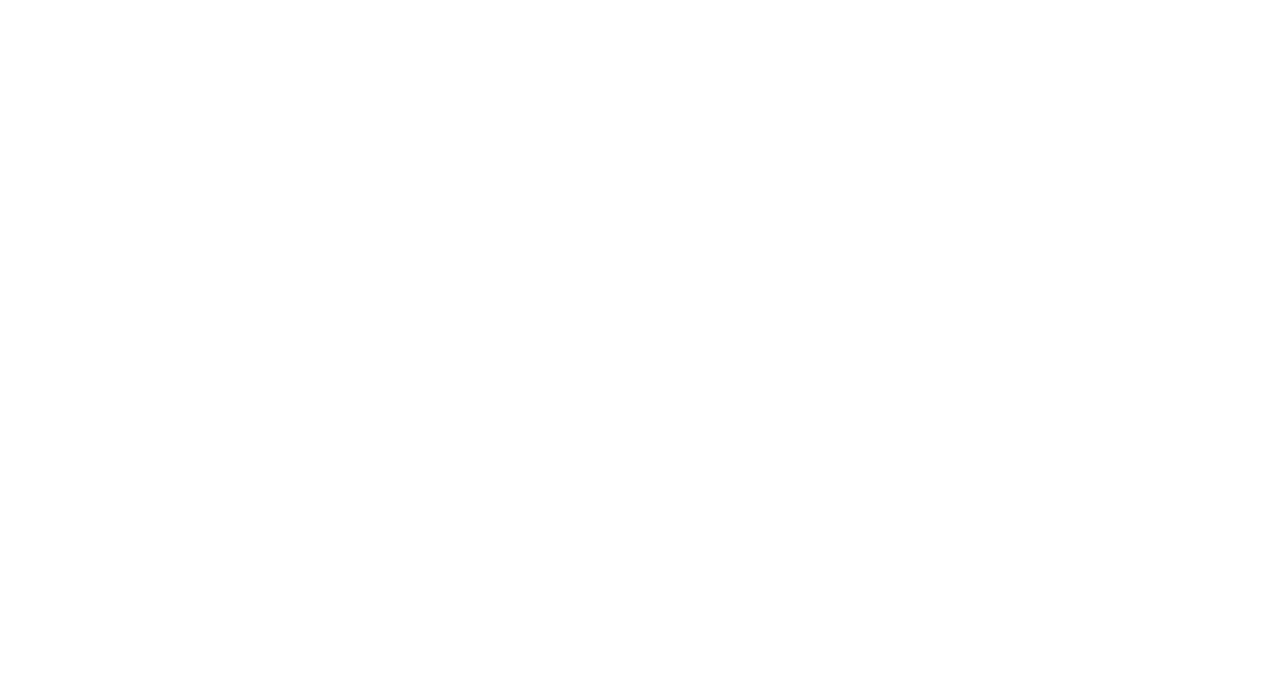
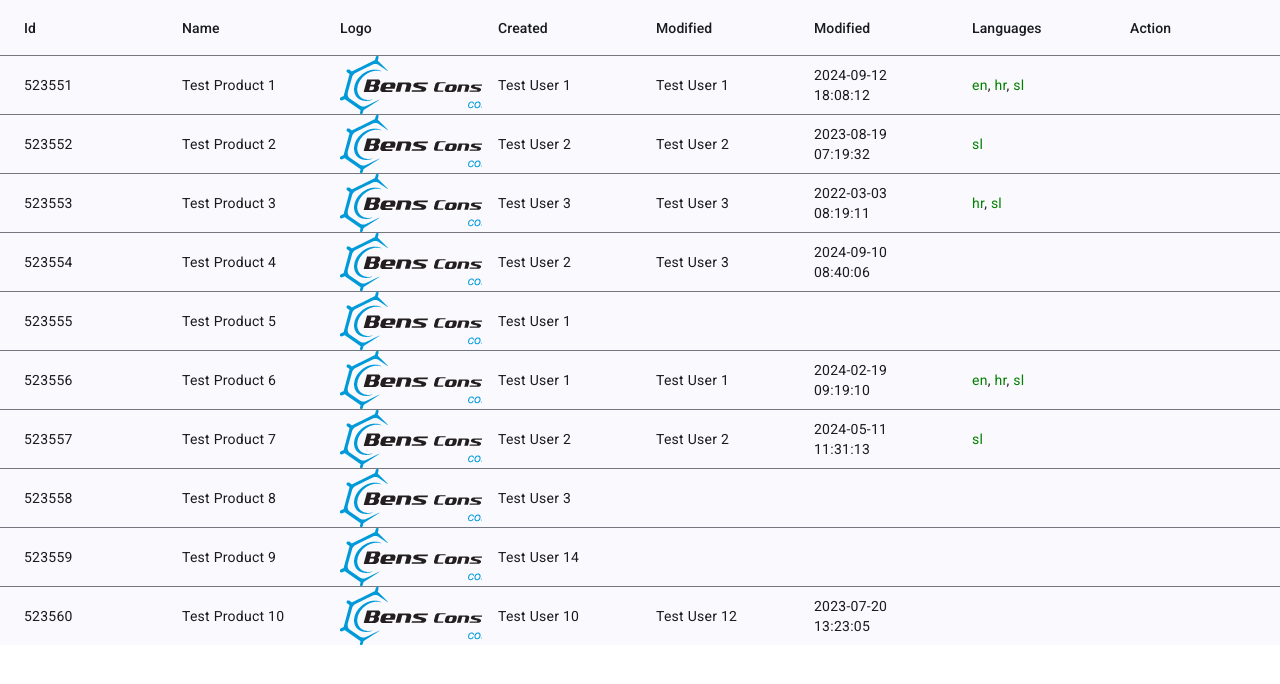
Before and after one commit to StructuredCode/chemical-app, an Angular app: page /products in a window 1280 px wide. Before the commit this address led to /. Shown: the top 684 px of the page. Built offline with nearby package versions, Linux system fonts and the light colour scheme.

Commit message:
Implement product-list component and service

```diff
--- a/src/app/app.config.ts
+++ b/src/app/app.config.ts
@@ -3,7 +3,8 @@ import { provideRouter } from '@angular/router';
 
 import { routes } from './app.routes';
 import { provideAnimationsAsync } from '@angular/platform-browser/animations/async';
+import { provideHttpClient } from '@angular/common/http';
 
 export const appConfig: ApplicationConfig = {
-  providers: [provideZoneChangeDetection({ eventCoalescing: true }), provideRouter(routes), provideAnimationsAsync()]
+  providers: [provideZoneChangeDetection({ eventCoalescing: true }), provideRouter(routes), provideAnimationsAsync(), provideHttpClient()]
 };
--- a/src/app/app.routes.ts
+++ b/src/app/app.routes.ts
@@ -1,3 +1,8 @@
 import { Routes } from '@angular/router';
+import { ProductListComponent } from './product-list/product-list.component';
 
-export const routes: Routes = [];
+export const routes: Routes = [
+    {path:'products', component: ProductListComponent},
+    {path: '', redirectTo:'/products', pathMatch: 'full'},
+    {path: '**', redirectTo:'/products'}
+];
--- /dev/null
+++ b/src/app/models/product.ts
@@ -0,0 +1,10 @@
+export interface Product {
+    id: number,
+    product_name: string,
+    product_company: number
+    logo: string
+    created_by: string
+    modified_by: string
+    modified_on: string
+    languages: string
+}
--- /dev/null
+++ b/src/app/product-list/product-list.component.html
@@ -0,0 +1,58 @@
+<table mat-table [dataSource]="products">
+  <!-- Id -->
+  <ng-container matColumnDef="id">
+    <mat-header-cell *matHeaderCellDef>Id</mat-header-cell>
+    <mat-cell *matCellDef="let product">{{ product.id }}</mat-cell>
+  </ng-container>
+
+  <!-- Name -->
+  <ng-container matColumnDef="product_name">
+    <mat-header-cell *matHeaderCellDef>Name</mat-header-cell>
+    <mat-cell *matCellDef="let product">{{ product.product_name }}</mat-cell>
+  </ng-container>
+
+  <!-- Logo -->
+  <ng-container matColumnDef="logo">
+    <mat-header-cell *matHeaderCellDef>Logo</mat-header-cell>
+    <mat-cell *matCellDef="let product">
+      <img [src]="product.logo" alt="product-logo" />
+    </mat-cell>
+  </ng-container>
+
+  <!-- Created by -->
+  <ng-container matColumnDef="created_by">
+    <mat-header-cell *matHeaderCellDef>Created</mat-header-cell>
+    <mat-cell *matCellDef="let product">{{ product.created_by }}</mat-cell>
+  </ng-container>
+
+  <!-- Creation date -->
+  <ng-container matColumnDef="modified_by">
+    <mat-header-cell *matHeaderCellDef>Modified</mat-header-cell>
+    <mat-cell *matCellDef="let product">{{ product.modified_by }}</mat-cell>
+  </ng-container>
+
+  <!-- Modified date -->
+  <ng-container matColumnDef="modified_on">
+    <mat-header-cell *matHeaderCellDef>Modified</mat-header-cell>
+    <mat-cell *matCellDef="let product">{{ product.modified_on }}</mat-cell>
+  </ng-container>
+
+  <!-- Languages -->
+  <ng-container matColumnDef="languages">
+    <mat-header-cell *matHeaderCellDef>Languages</mat-header-cell>
+    <mat-cell *matCellDef="let product">
+      <span [innerHTML]="product.languages"></span>
+    </mat-cell>
+  </ng-container>
+
+  <!-- Actions -->
+  <ng-container matColumnDef="action">
+    <mat-header-cell *matHeaderCellDef>Action</mat-header-cell>
+    <mat-cell *matCellDef="let product">
+
+    </mat-cell>
+  </ng-container>
+
+  <mat-header-row *matHeaderRowDef="displayedColumns"></mat-header-row>
+  <mat-row *matRowDef="let row; columns: displayedColumns"></mat-row>
+</table>
--- /dev/null
+++ b/src/app/product-list/product-list.component.scss
@@ -0,0 +1,3 @@
+::ng-deep .custom-green {
+ color:green;
+}
--- /dev/null
+++ b/src/app/product-list/product-list.component.ts
@@ -0,0 +1,23 @@
+import { Component, OnInit, inject } from '@angular/core';
+import { ProductService } from '../services/product.service';
+import { Product } from '../models/product';
+import { MatTableModule } from '@angular/material/table';
+import { MatIconModule } from '@angular/material/icon';
+import { MatButtonModule } from '@angular/material/button';
+
+@Component({
+  selector: 'app-product-list',
+  standalone: true,
+  imports: [MatTableModule, MatIconModule, MatButtonModule],
+  templateUrl: './product-list.component.html',
+  styleUrl: './product-list.component.scss'
+})
+export class ProductListComponent implements OnInit {
+  #productservice = inject(ProductService);
+  products: Product[] = [];
+  displayedColumns: string[] = ['id', 'product_name', 'logo', 'created_by', 'modified_by', 'modified_on', 'languages', 'action'];
+
+  ngOnInit(): void {
+    this.#productservice.getProducts().subscribe(res => this.products = res);
+  }
+}
--- /dev/null
+++ b/src/app/services/product.service.ts
@@ -0,0 +1,20 @@
+import { HttpClient } from '@angular/common/http';
+import { Injectable, inject } from '@angular/core';
+import { Product } from '../models/product';
+import { Observable, map } from 'rxjs';
+
+const dataFile = 'assets/products.json'
+
+@Injectable({
+  providedIn: 'root'
+})
+export class ProductService {
+  #http = inject(HttpClient);
+
+  /** Get products from file. */
+  getProducts(): Observable<Product[]> {
+    return this.#http.get<{ data: Product[] }>(dataFile).pipe(
+      map(response => response.data)
+    );
+  }
+}
```
Also changed, not shown: 2 other files (tests, documents, lock files or other folders).
